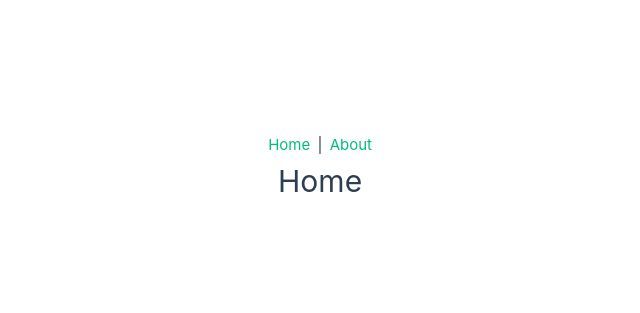
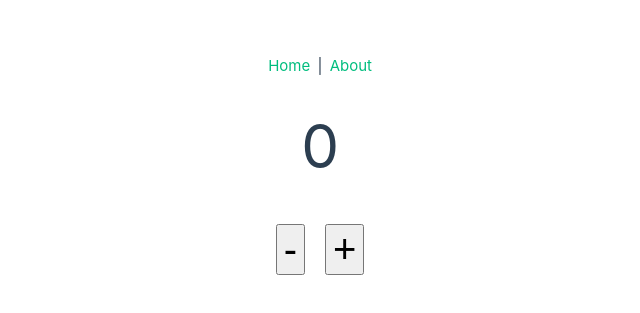
Before and after one commit to IliusSagar/vue-pinia, a Vue app: page / in a window 1280 px wide. Shown: the part 231-544 px from the top of the page, without its empty margins (265-905 px from the left). Built offline with nearby package versions, Linux system fonts and the light colour scheme.

Commit message:
counter app - Elements & Styles

```diff
--- a/src/views/HomeView.vue
+++ b/src/views/HomeView.vue
@@ -1,6 +1,23 @@
 
 <template>
   <div class="home">
-    <h1>Home</h1>
+    <div class="count">
+      0
+    </div>
+    <div class="buttons">
+      <button>-</button>
+      <button>+</button>
+    </div>
   </div>
 </template>
+
+<style>
+.count{
+  font-size: 60px;
+  margin: 20px;
+}
+.buttons button {
+  font-size: 40px;
+  margin: 10px;
+}
+</style>
```
